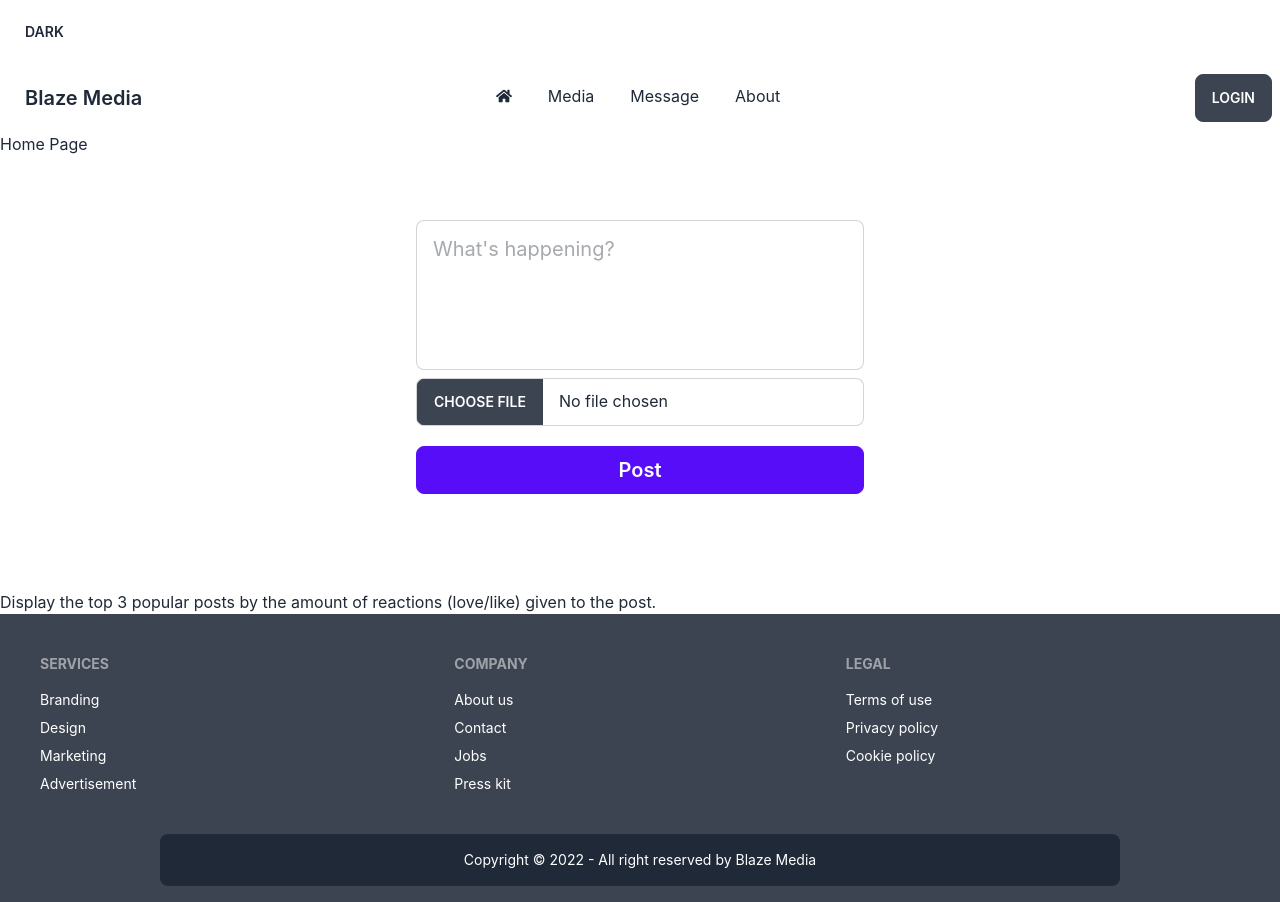
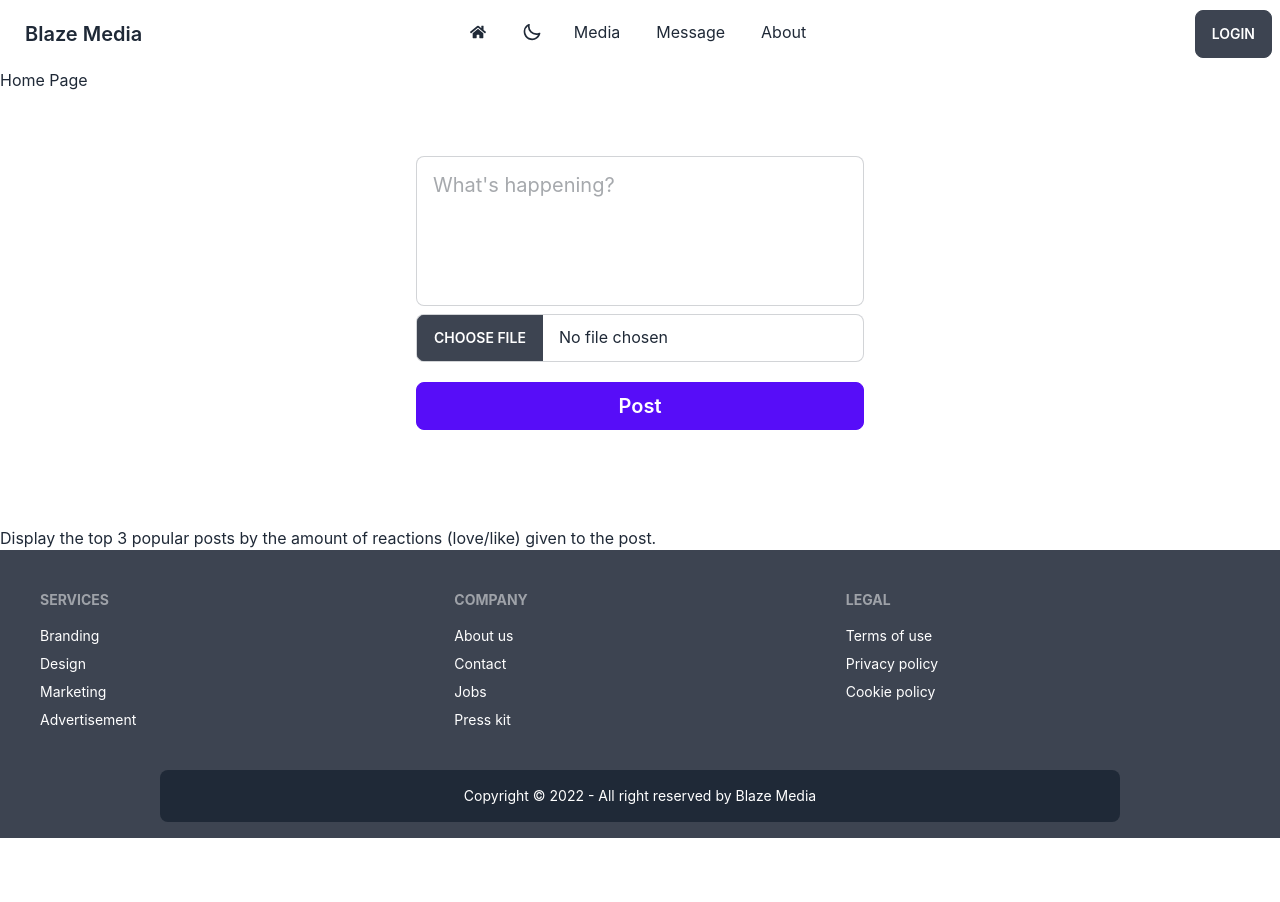
Before and after one commit to yusuf-khan-swd/blaze-media-client, a React (Create React App) app: page / in a window 1280 px wide. After the commit the page ends 838 px from the top, so only its background shows below. Built offline with nearby package versions, Linux system fonts and the light colour scheme; no server answers.

Commit message:
added theme provider and its working from navbar

```diff
--- a/src/App.js
+++ b/src/App.js
@@ -1,15 +1,15 @@
-import { useState } from 'react';
+import { useContext } from 'react';
 import { Toaster } from 'react-hot-toast';
 import { RouterProvider } from 'react-router-dom';
 import './App.css';
+import { ThemeContext } from './Context/ThemeProvider/ThemeProvider';
 import { router } from './Routes/Routes/Routes';
 
 function App() {
-  const [darkTheme, setDarkTheme] = useState(false);
+  const { darkTheme } = useContext(ThemeContext);
 
   return (
     <div data-theme={`${darkTheme ? "dark" : "light"}`}>
-      <button className="btn btn-ghost m-2" onClick={() => setDarkTheme(!darkTheme)}>{darkTheme ? "Light" : "Dark"}</button>
       <RouterProvider router={router}></RouterProvider>
       <Toaster></Toaster>
     </div>
--- /dev/null
+++ b/src/Context/ThemeProvider/ThemeProvider.js
@@ -0,0 +1,17 @@
+import React, { createContext, useState } from 'react';
+
+export const ThemeContext = createContext();
+
+const ThemeProvider = ({ children }) => {
+  const [darkTheme, setDarkTheme] = useState(false);
+
+  const themeInfo = { darkTheme, setDarkTheme }
+
+  return (
+    <ThemeContext.Provider value={themeInfo}>
+      {children}
+    </ThemeContext.Provider>
+  );
+};
+
+export default ThemeProvider;
--- a/src/Page/Shared/NavBar/NavBar.js
+++ b/src/Page/Shared/NavBar/NavBar.js
@@ -3,9 +3,11 @@
 import { FaHome, FaUser } from 'react-icons/fa';
 import { AuthContext } from "../../../Context/AuthProvider/AuthProvider";
 import { toast } from "react-hot-toast";
+import { ThemeContext } from "../../../Context/ThemeProvider/ThemeProvider";
 
 const NavBar = () => {
   const { user, logOut } = useContext(AuthContext);
+  const { darkTheme, setDarkTheme } = useContext(ThemeContext);
 
   const handleLogOut = () => {
     logOut()
@@ -17,12 +19,23 @@
       })
   };
 
+  const handleTheme = (event) => {
+    setDarkTheme(event.target.checked)
+  }
+
   const menuItems = (
     <>
       <li className="lg:mr-1 mb-1">
         <Link to={`/home`}>
           <FaHome></FaHome>
         </Link>
+      </li>
+      <li className="lg-mr-1 mb-1" title={`${darkTheme ? "Turn on light theme" : "Turn on dark theme"}`}>
+        <label className="swap swap-rotate">
+          <input type="checkbox" onClick={handleTheme} />
+          <svg className="swap-on fill-current w-5 h-5" xmlns="http://www.w3.org/2000/svg" viewBox="0 0 24 24"><path d="M5.64,17l-.71.71a1,1,0,0,0,0,1.41,1,1,0,0,0,1.41,0l.71-.71A1,1,0,0,0,5.64,17ZM5,12a1,1,0,0,0-1-1H3a1,1,0,0,0,0,2H4A1,1,0,0,0,5,12Zm7-7a1,1,0,0,0,1-1V3a1,1,0,0,0-2,0V4A1,1,0,0,0,12,5ZM5.64,7.05a1,1,0,0,0,.7.29,1,1,0,0,0,.71-.29,1,1,0,0,0,0-1.41l-.71-.71A1,1,0,0,0,4.93,6.34Zm12,.29a1,1,0,0,0,.7-.29l.71-.71a1,1,0,1,0-1.41-1.41L17,5.64a1,1,0,0,0,0,1.41A1,1,0,0,0,17.66,7.34ZM21,11H20a1,1,0,0,0,0,2h1a1,1,0,0,0,0-2Zm-9,8a1,1,0,0,0-1,1v1a1,1,0,0,0,2,0V20A1,1,0,0,0,12,19ZM18.36,17A1,1,0,0,0,17,18.36l.71.71a1,1,0,0,0,1.41,0,1,1,0,0,0,0-1.41ZM12,6.5A5.5,5.5,0,1,0,17.5,12,5.51,5.51,0,0,0,12,6.5Zm0,9A3.5,3.5,0,1,1,15.5,12,3.5,3.5,0,0,1,12,15.5Z" /></svg>
+          <svg className="swap-off fill-current w-5 h-5" xmlns="http://www.w3.org/2000/svg" viewBox="0 0 24 24"><path d="M21.64,13a1,1,0,0,0-1.05-.14,8.05,8.05,0,0,1-3.37.73A8.15,8.15,0,0,1,9.08,5.49a8.59,8.59,0,0,1,.25-2A1,1,0,0,0,8,2.36,10.14,10.14,0,1,0,22,14.05,1,1,0,0,0,21.64,13Zm-9.5,6.69A8.14,8.14,0,0,1,7.08,5.22v.27A10.15,10.15,0,0,0,17.22,15.63a9.79,9.79,0,0,0,2.1-.22A8.11,8.11,0,0,1,12.14,19.73Z" /></svg>
+        </label>
       </li>
       <li className="lg:mr-1 mb-1">
         <Link to={`/media`}>Media</Link>
--- a/src/index.js
+++ b/src/index.js
@@ -4,12 +4,15 @@
 import App from './App';
 import reportWebVitals from './reportWebVitals';
 import AuthProvider from './Context/AuthProvider/AuthProvider';
+import ThemeProvider from './Context/ThemeProvider/ThemeProvider';
 
 const root = ReactDOM.createRoot(document.getElementById('root'));
 root.render(
   <React.StrictMode>
     <AuthProvider>
-      <App />
+      <ThemeProvider>
+        <App />
+      </ThemeProvider>
     </AuthProvider>
   </React.StrictMode>
 );
```
